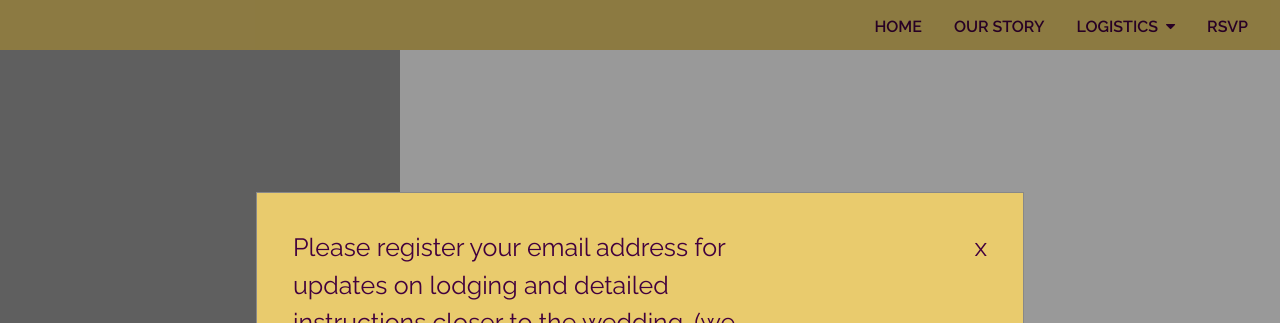
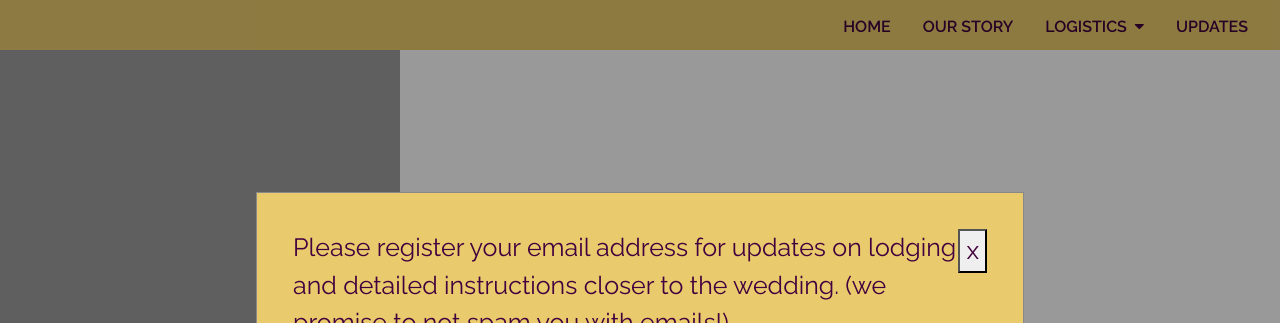
Before and after one commit to AmandaGuerriero/wedding, a React (Create React App) app in the folder client/: page / in a window 1280 px wide. Shown: the top 323 px of the page. Built offline with nearby package versions, Linux system fonts and the light colour scheme; a web font is replaced by a local one.

Commit message:
Fixed hotel header wrappings

```diff
--- a/client/src/components/Nav/index.js
+++ b/client/src/components/Nav/index.js
@@ -41,9 +41,13 @@ const Nav = props => {
             activeClassName="active"
             >REGISTRY</NavLink> */}
             <NavLink
+            to="/register-for-updates"
+            activeClassName="active"
+            >UPDATES</NavLink>
+            {/* <NavLink
             to="/rsvp"
             activeClassName="active"
-            >RSVP</NavLink>
+            >RSVP</NavLink> */}
         </div>
       </div>
       <div className="header-container">
--- a/client/src/components/RegisterModal/index.js
+++ b/client/src/components/RegisterModal/index.js
@@ -44,7 +44,7 @@ function RegisterModal (props) {
       <section className="register-modal-body">
       <div className="modal-header">
       <div className="modal-updates-header">Please register your email address for updates on lodging and detailed instructions closer to the wedding. (we promise to not spam you with emails!)</div>
-      <span className="modal-close-icon" onClick={triggerSuccess}>x</span>
+      <button className="modal-close-icon" onClick={triggerSuccess}>x</button>
         </div>
         <form id="modal-contact-form" onSubmit={handleSubmit}>
           <div className="name-fields">
--- a/client/src/components/RegisterModal/style.css
+++ b/client/src/components/RegisterModal/style.css
@@ -26,7 +26,6 @@
 
 .modal-close-icon {
   text-align: right;
-  width: 100%;
   font-size: 25px;
   color: var(--pinotcolor);
 }
--- a/client/src/components/SideDrawer/index.js
+++ b/client/src/components/SideDrawer/index.js
@@ -18,8 +18,9 @@ const sideDrawer = (props) => {
         <li className="logistics-menu">LOGISTICS</li>
               <li className="sub-li"><a href="/travel">&nbsp;&nbsp;&nbsp;&nbsp;&nbsp;&nbsp;TRAVEL</a></li>
               <li className="sub-li"><a href="/lodging">&nbsp;&nbsp;&nbsp;&nbsp;&nbsp;&nbsp;LODGING</a></li>
-              <li className="sub-li"><a href="/lodging">&nbsp;&nbsp;&nbsp;&nbsp;&nbsp;&nbsp;ADVENTURE</a></li>
-        <li><a href="/rsvp">RSVP</a></li>
+              <li className="sub-li"><a href="/adventure">&nbsp;&nbsp;&nbsp;&nbsp;&nbsp;&nbsp;ADVENTURE</a></li>
+        {/* <li><a href="/rsvp">RSVP</a></li> */}
+        <li><a href="/register-for-updates">UPDATES</a></li>
       </ul>
     </nav>
   );
--- a/client/src/pages/Lodging/index.js
+++ b/client/src/pages/Lodging/index.js
@@ -229,11 +229,11 @@ const Lodging = () => {
                 </ul>
                 <ul className="hotel-entry">
                   <div className="hotel-header">
-                  <div>•</div>
-                  <a href="/" className="hotel-name-link">Madonna Inn</a>
+                    <div>•</div>
+                    <a href="/" className="hotel-name-link">Madonna Inn</a>
                     <div className="hotel-rating">9.0 ★</div>
                     <div className="hotel-price">$300-450/night</div>
-                    </div>
+                  </div>
                     <div className="hotel-info">If you are looking for a grand adventure with your lodging, then look no further than the Madonna Inn as it will be one of the more unique stays of your entire life. Every room has an outrageous theme, and the bar/dining room are decorated in a way that’s best to left to experience on your own. From personal experience, we would recommend the Rock Bottom, Irish Hills, or Gypsy Rock rooms however the Cabin Still, Caveman, Yahoo, Swiss Belle, or Yosemite Rock have also piqued our interest.</div>
                 </ul>
                 <ul className="hotel-entry">
--- a/client/src/pages/Lodging/style.css
+++ b/client/src/pages/Lodging/style.css
@@ -4,7 +4,10 @@
   color: var(--pinotcolor);
   font-size: 18px;
   padding-left: 20px;
+  padding-right: 20px;
 }
+
+/* Lodging Header */
 
 .lodging-section-header {
   display: flex;
@@ -27,6 +30,8 @@
   width: 100px;
 }
 
+
+/* Lodging Rows */
 .lodging-row {
   display: flex;
   flex-wrap: wrap;
@@ -89,6 +94,8 @@
   padding-bottom: 15px;
 }
 
+
+/* Towns & Hotels */
 .lodging-options {
   flex: 95%;
   max-width: 85%;
@@ -163,13 +170,13 @@
   padding-left: 5px;
 }
 
-a:hover {
+.hotel-name-link:hover {
   color: var(--olive);
 }
 
 .hotel-header {
   display: flex;
-  flex-wrap: nowrap;
+  flex-wrap: wrap;
 }
 
 .hotel-price {
```
